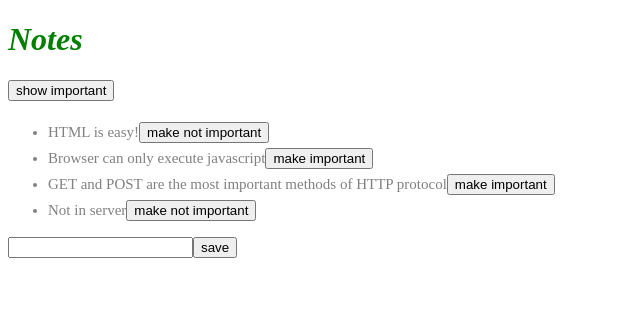
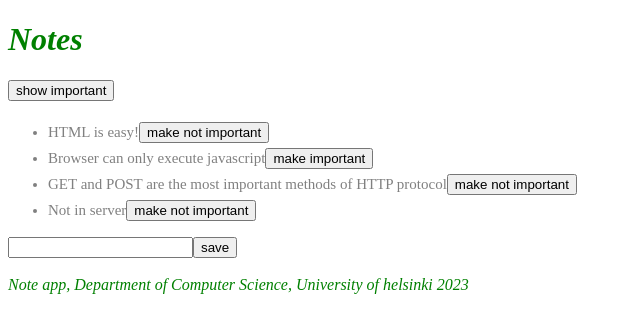
Before and after one commit to vapppu/react-luku2-oppimistehtava-notes, a React (Vite) app: page / in a window 1280 px wide. Shown: the top 332 px of the page, without its empty margins (0-640 px from the left). Built offline with nearby package versions, Linux system fonts and the light colour scheme; data requests are answered from the project's data file.

Commit message:
Create Footer component

```diff
--- a/db.json
+++ b/db.json
@@ -13,7 +13,7 @@
     {
       "id": 3,
       "content": "GET and POST are the most important methods of HTTP protocol",
-      "important": false
+      "important": true
     }
   ]
 }
--- a/src/App.jsx
+++ b/src/App.jsx
@@ -3,6 +3,7 @@
 import axios from "axios";
 import Note from "./components/Note";
 import Notification from "./components/Notification"
+import Footer from "./components/Footer"
 import noteService from './services/notes'
 
 const App = () => {
@@ -82,6 +83,7 @@
         <input value={newNote} onChange={handleNoteChange} />
         <button type="submit">save</button>
       </form>
+      <Footer/>
     </div>
   );
 };
--- /dev/null
+++ b/src/components/Footer.jsx
@@ -0,0 +1,16 @@
+const Footer = () => {
+    const footerStyle = {
+        color: 'green',
+        fontStyle: 'italic',
+        fontSize: 16
+    }
+
+    return (
+        <div style={footerStyle}>
+            <br />
+            <em>Note app, Department of Computer Science, University of helsinki 2023</em>
+        </div>
+    )
+}
+
+export default Footer
```
